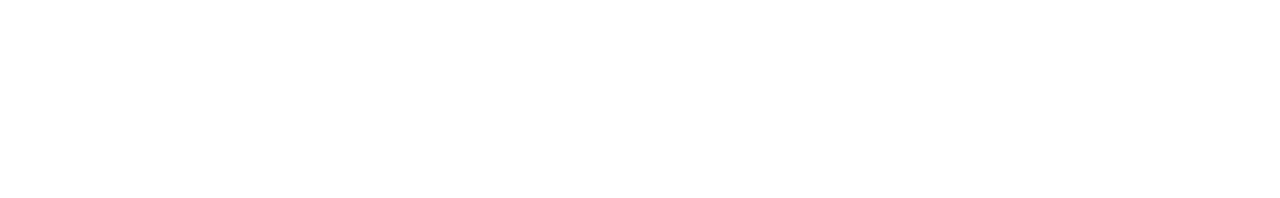
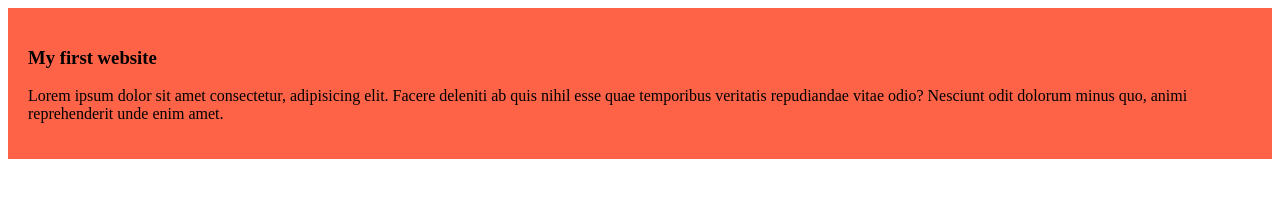
Before and after one commit to Meherun1/My-first-github-repo, a plain HTML site: page index.html in a window 1280 px wide. Drawn offline with Linux system fonts and the light colour scheme.

Commit message:
First blog

```diff
--- /dev/null
+++ b/Styles/blog.css
@@ -0,0 +1,4 @@
+div{
+    background-color: tomato;
+    padding:20px;
+}
--- a/index.html
+++ b/index.html
@@ -4,8 +4,15 @@
     <meta charset="UTF-8">
     <meta name="viewport" content="width=device-width, initial-scale=1.0">
     <title>My first github projects</title>
+    <link rel="stylesheet" href="Styles/blog.css">
 </head>
 <body>
+    <DIV>
+        <h3>My first website</h3>
+        <p>Lorem ipsum dolor sit amet consectetur, adipisicing elit. Facere deleniti ab quis nihil esse quae temporibus veritatis repudiandae vitae odio? Nesciunt odit dolorum minus quo, animi reprehenderit unde enim amet.
+
+        </p>
+    </DIV>
 
 </body>
 </html>
```
